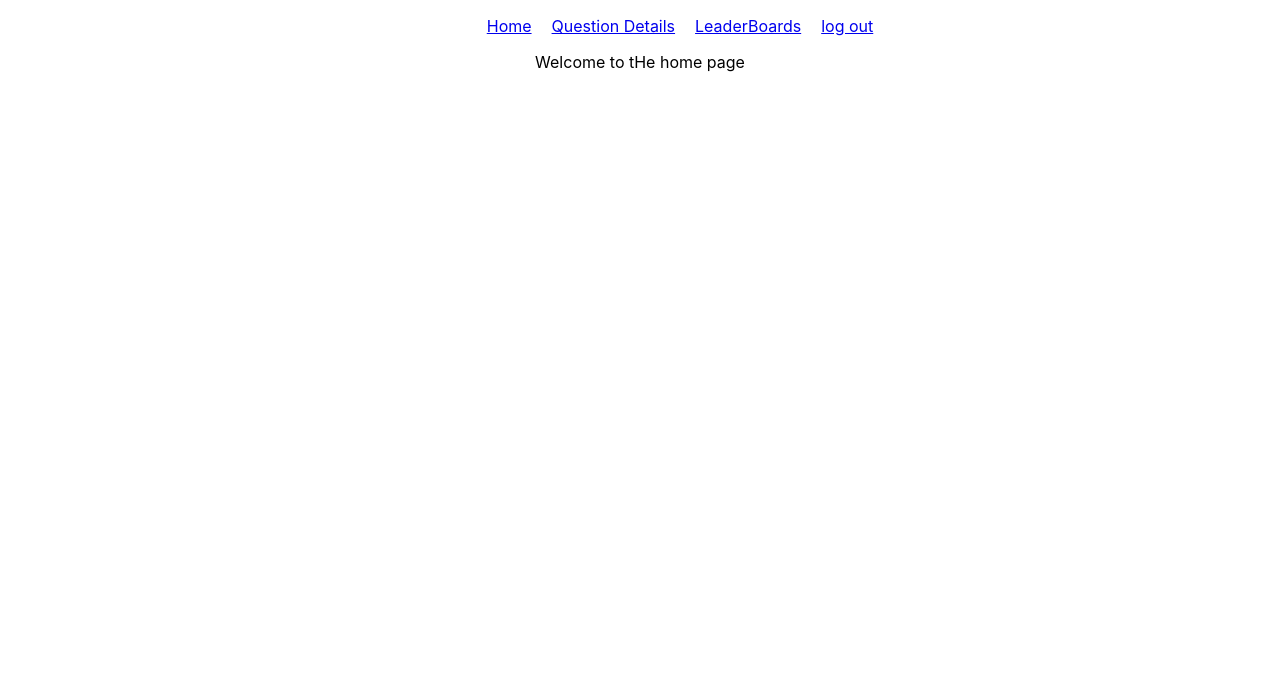
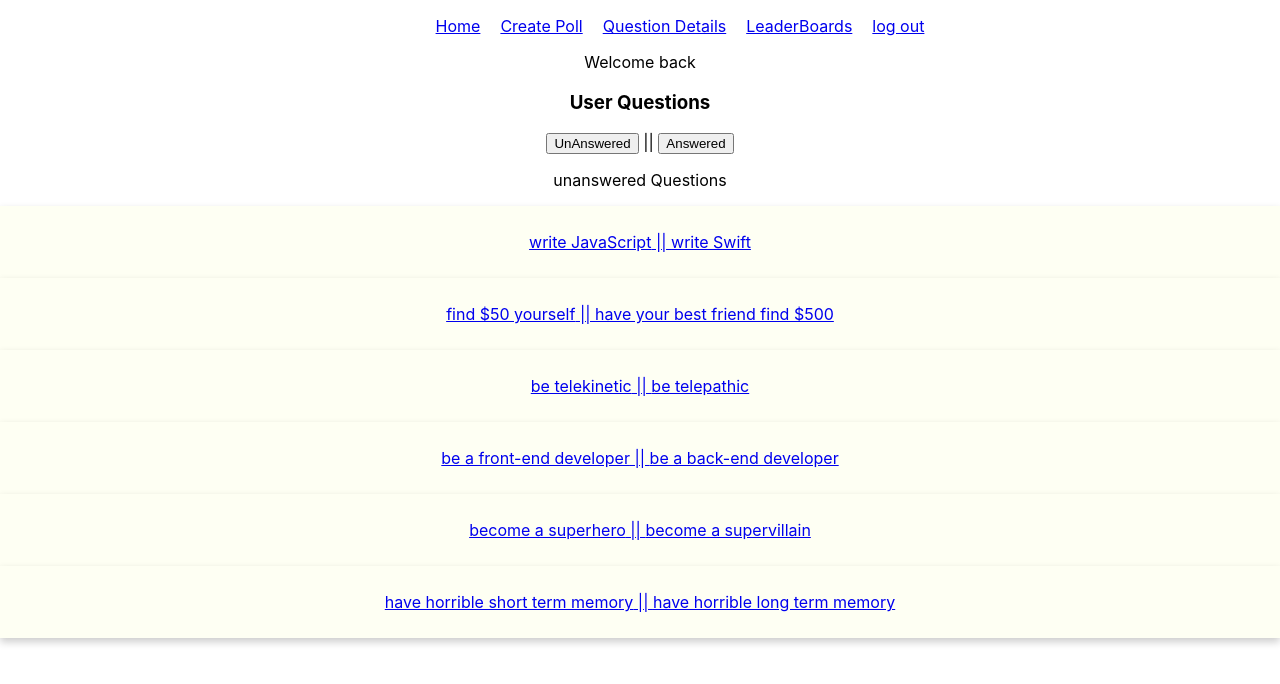
Before and after one commit to bozicschucky/would-you-rather, a React (Create React App) app: page /login in a window 1280 px wide. Both pictures are taken after a click on the button "Login". Shown: the top 684 px of the page. Built offline with nearby package versions, Linux system fonts and the light colour scheme.

Commit message:
Ft-add-home-page (#1)
* add the nav component

* add logic to display the questions

* add color for the username

* add the create poll component

* add the user details component

* sort by the latest data

* add percentage number of votes

* clean up the home component

```diff
--- a/src/App.css
+++ b/src/App.css
@@ -63,3 +63,21 @@
 ul {
   list-style-type: none;
 }
+
+.card {
+  box-shadow: 0 4px 8px 0 rgba(0, 0, 0, 0.2);
+  transition: 0.3s;
+  padding: 10px 12px;
+  background: rgb(254, 255, 243);
+  align-items: center;
+}
+
+.card:hover {
+  cursor: pointer;
+  box-shadow: 0 8px 16px 0 rgba(0, 0, 0, 0.2);
+  background: rgb(247, 241, 191);
+}
+
+.user-name{
+  background-color: rgb(247, 241, 191);
+}
--- a/src/App.js
+++ b/src/App.js
@@ -1,5 +1,5 @@
 import "./App.css";
-import { BrowserRouter as Router, Switch, Route, Link } from "react-router-dom";
+import { BrowserRouter as Router, Switch, Route } from "react-router-dom";
 import {
   Home,
   QuestionDetails,
@@ -8,6 +8,7 @@ import {
   ProtectedRoute,
   LogOut,
   NavBar,
+  CreatePoll,
 } from "./components";
 
 function App() {
@@ -24,10 +25,11 @@ function App() {
             path="/leader-boards"
             component={LeaderBoards}
           />
+          <ProtectedRoute exact path="/create-poll" component={CreatePoll} />
           <ProtectedRoute exact path="/" component={Home} />
           <ProtectedRoute
             exact
-            path="/question-details"
+            path="/question-details/:id"
             component={QuestionDetails}
           />
           <ProtectedRoute exact path="/logout" component={LogOut} />
--- a/src/components/counter.jsx
+++ b/src/components/counter.jsx
@@ -1,4 +1,4 @@
-import React, { useState } from "react";
+import React from "react";
 import { useSelector, useDispatch } from "react-redux";
 import { decrement, increment } from "../store/reducers";
 
--- /dev/null
+++ b/src/components/createPoll.jsx
@@ -0,0 +1,11 @@
+import React from "react";
+
+const CreatePoll = () => {
+  return (
+    <div>
+      <p>Create a New Poll</p>
+    </div>
+  );
+};
+
+export default CreatePoll;
--- a/src/components/home.jsx
+++ b/src/components/home.jsx
@@ -1,7 +1,97 @@
-import React from "react";
+import React, { useEffect, useState } from "react";
+import { useSelector, useDispatch } from "react-redux";
+import { Link } from "react-router-dom";
+import { getQuestions } from "../store/reducers";
 
 const Home = () => {
-  return <div>Welcome to tHe home page</div>;
+  const dispatch = useDispatch();
+  const loggedInUser = useSelector((state) => state.counter.loggedInUser.name);
+  const questions = useSelector((state) => state.counter.questions);
+  const questionsArray = Object.values(questions);
+  const questionCategories = {
+    answered: [],
+    unanswered: [],
+  };
+
+  const groupQuestions = (questions) => {
+    questions.forEach((question) => {
+      if (
+        question.optionOne.votes.includes(loggedInUser) ||
+        question.optionTwo.votes.includes(loggedInUser)
+      ) {
+        questionCategories.answered.push(question);
+      } else {
+        questionCategories.unanswered.push(question);
+      }
+    });
+  };
+  // groups questions into answered and unanswered
+  groupQuestions(questionsArray);
+
+  const [dataCategory, setDataToggle] = useState("unanswered");
+  const [questionCategory, setCategory] = useState(
+    questionCategories[dataCategory]
+  );
+  useEffect(() => {
+    dispatch(getQuestions());
+  }, [dispatch]);
+
+  const handleDataToggle = (e) => {
+    const answer = e.target.dataset.answer;
+    setDataToggle(answer);
+    setCategory(questionCategories[answer]);
+  };
+
+  const data = questionCategory.length
+    ? questionCategory
+    : questionCategories["unanswered"];
+  const sortedData = data.sort((a, b) => {
+    return b.timestamp - a.timestamp;
+  });
+
+  return (
+    <div>
+      <p>
+        Welcome back <span className="user-name">{loggedInUser}</span>
+      </p>
+
+      <h3>User Questions</h3>
+      <p>
+        <button
+          type="button"
+          data-answer="unanswered"
+          onClick={handleDataToggle}
+        >
+          {" "}
+          UnAnswered
+        </button>{" "}
+        ||{" "}
+        <button data-answer="answered" onClick={handleDataToggle}>
+          Answered
+        </button>
+      </p>
+      <p>{dataCategory} Questions</p>
+      <div>
+        {sortedData.map((qtn) => {
+          return (
+            <React.Fragment key={qtn.id}>
+              <Link to={`question-details/${qtn.id}`}>
+                <div key={qtn.id} className="card options-card">
+                  <div className="options-holder">
+                    <div className="option-text">
+                      <p>
+                        {qtn.optionOne.text} || {qtn.optionTwo.text}
+                      </p>
+                    </div>
+                  </div>
+                </div>
+              </Link>
+            </React.Fragment>
+          );
+        })}
+      </div>
+    </div>
+  );
 };
 
 export default Home;
--- a/src/components/index.js
+++ b/src/components/index.js
@@ -6,3 +6,4 @@ export { default as Counter } from "./counter.jsx";
 export { default as ProtectedRoute } from "./protectedRoute.jsx";
 export { default as LogOut } from "./logout.jsx";
 export { default as NavBar } from "./nav.jsx";
+export { default as CreatePoll } from "./createPoll.jsx";
--- a/src/components/nav.jsx
+++ b/src/components/nav.jsx
@@ -9,7 +9,10 @@ export const NavBar = () => {
           <Link to="/">Home</Link>
         </li>
         <li>
-          <Link to="/question-details">Question Details</Link>
+          <Link to="/create-poll">Create Poll</Link>
+        </li>
+        <li>
+          <Link to="/question-details/:id">Question Details</Link>
         </li>
         <li>
           <Link to="/leader-boards">LeaderBoards</Link>
--- a/src/components/questionDetails.jsx
+++ b/src/components/questionDetails.jsx
@@ -1,9 +1,52 @@
 import React from "react";
+import { useSelector } from "react-redux";
 
-export const QuestionDetails = () => {
+const computePercentage = (votes, totalVotes) => {
+  if (votes === 0) {
+    return 0;
+  }
+  return Math.round((votes / totalVotes) * 100);
+};
+export const QuestionDetails = (props) => {
+  const questionId = props.match.params.id;
+  const questions = useSelector((state) => state.counter.questions);
+  const authorDetails = useSelector((state) => state.counter.users);
+
+  const selectedQuestion = questions[questionId];
+  const pollAuthor = selectedQuestion.author;
+  const authorDetail = authorDetails[pollAuthor];
+  const optionOneVotes = selectedQuestion.optionOne.votes.length;
+  const optionTwoVotes = selectedQuestion.optionTwo.votes.length;
+  const selectedOptionOnePollText = selectedQuestion.optionOne.text;
+  const selectedOptionTwoPollText = selectedQuestion.optionTwo.text;
+  const optionOneVoters = JSON.stringify(selectedQuestion.optionOne.votes);
+  const optionTwoVoters = JSON.stringify(selectedQuestion.optionTwo.votes);
+
   return (
     <div>
-      <h3>Welcome to the Question Details</h3>
+      <h3>Welcome to the Poll {questionId}</h3>
+      <div key={selectedQuestion.id} className="card options-card">
+        <p>Would you Rather</p>
+        <img src={authorDetail["avatarURL"]} alt="author images"></img>
+        <div className="options-holder">
+          <div className="option-text">
+            <p>
+              {selectedOptionOnePollText} || {selectedOptionTwoPollText}
+            </p>
+            <p>
+              {optionOneVotes} votes || {optionTwoVotes} votes
+            </p>
+            <p>
+              {computePercentage(optionOneVotes, 3)}% ||{" "}
+              {computePercentage(optionTwoVotes, 3)} %
+            </p>
+            <p>
+              {optionOneVoters} || {optionTwoVoters}
+            </p>
+          </div>
+          <p>Written by {pollAuthor}</p>
+        </div>
+      </div>
     </div>
   );
 };
--- a/src/store/reducers.js
+++ b/src/store/reducers.js
@@ -1,11 +1,24 @@
 import { createSlice, createAsyncThunk } from "@reduxjs/toolkit";
-import { _getUsers } from "../data";
+import { _getUsers, _getQuestions } from "../data";
 
 export const getAllUsers = createAsyncThunk(
   "users/getUsers",
   async (payload, { rejectWithValue }) => {
     try {
       const response = await _getUsers();
+      const data = response;
+      return data;
+    } catch (error) {
+      return rejectWithValue(error);
+    }
+  }
+);
+
+export const getQuestions = createAsyncThunk(
+  "questions/getQuestions",
+  async (payload, { rejectWithValue }) => {
+    try {
+      const response = await _getQuestions();
       const data = response;
       return data;
     } catch (error) {
@@ -44,6 +57,9 @@ export const counterSlice = createSlice({
     builder.addCase(getAllUsers.fulfilled, (state, action) => {
       state.users = action.payload;
     });
+    builder.addCase(getQuestions.fulfilled, (state, action) => {
+      state.questions = action.payload;
+    });
     builder.addCase("LOGIN", (state, action) => {
       state.loggedInUser.name = action.payload;
       state.loggedInUser.loggedIn = true;
```
